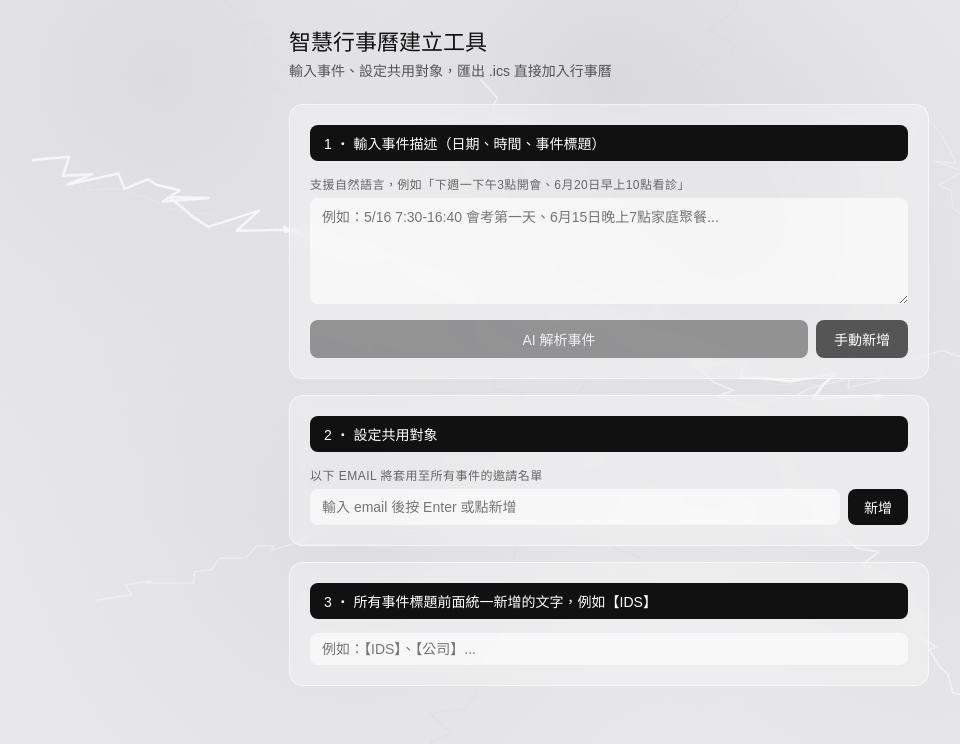
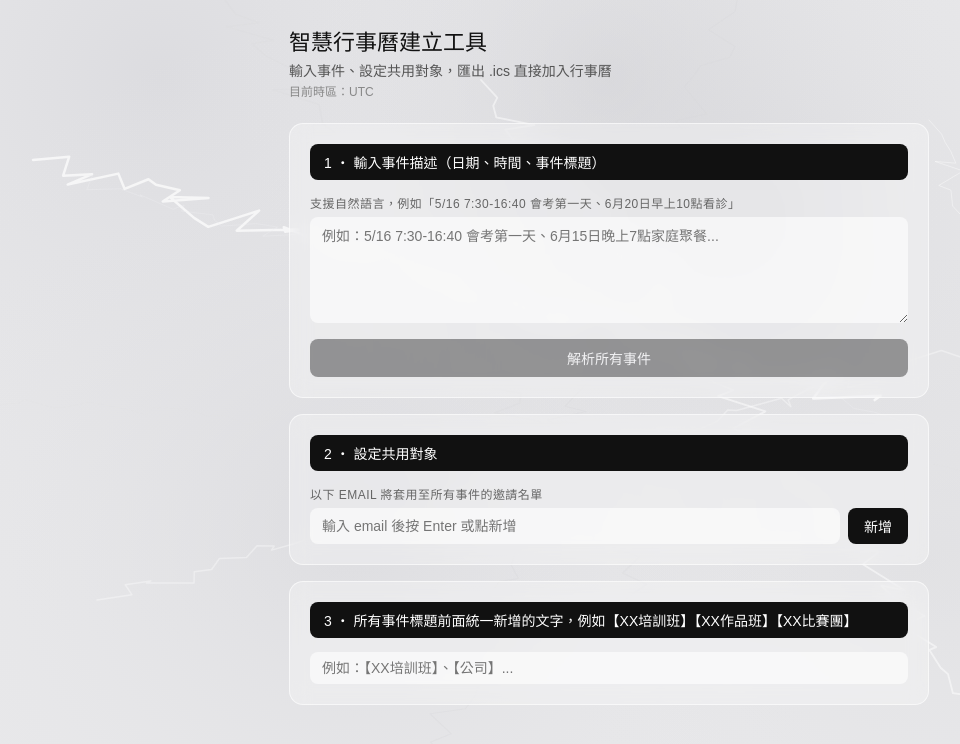
Before and after one commit to amodesign22/smart-calendar, a React (Vite) app: page / in a window 1280 px wide. Shown: the top 744 px of the page, without its empty margins (31-991 px from the left). Built offline with nearby package versions, Linux system fonts and the light colour scheme.

Commit message:
Update App.jsx

```diff
--- a/src/App.jsx
+++ b/src/App.jsx
@@ -2,14 +2,24 @@ import { useState, useEffect, useRef } from "react"
 
 const MODEL = "claude-sonnet-4-20250514"
 
-function parseICSDate(dt) {
+function getUserTimezone() {
+  return Intl.DateTimeFormat().resolvedOptions().timeZone
+}
+
+function parseICSDate(dt, tz) {
   return new Date(dt).toISOString().replace(/[-:]/g, "").split(".")[0] + "Z"
 }
 
 function generateICS(events, attendees) {
+  const tz = getUserTimezone()
   const lines = ["BEGIN:VCALENDAR","VERSION:2.0","PRODID:-//SmartCalendar//EN","CALSCALE:GREGORIAN","METHOD:REQUEST"]
   for (const ev of events) {
     const uid = Date.now() + "-" + Math.random().toString(36).slice(2) + "@smartcal"
+    const startDate = new Date(ev.start)
+    const reminderDate = new Date(startDate)
+    reminderDate.setDate(reminderDate.getDate() - 1)
+    reminderDate.setHours(9, 0, 0, 0)
+
     lines.push("BEGIN:VEVENT")
     lines.push("UID:" + uid)
     lines.push("SUMMARY:" + ev.title)
@@ -20,6 +30,11 @@ function generateICS(events, attendees) {
       if (email.trim()) lines.push("ATTENDEE;RSVP=TRUE:mailto:" + email.trim())
     }
     lines.push("ORGANIZER:mailto:organizer@smartcal")
+    lines.push("BEGIN:VALARM")
+    lines.push("TRIGGER;VALUE=DATE-TIME:" + parseICSDate(reminderDate.toISOString()))
+    lines.push("ACTION:DISPLAY")
+    lines.push("DESCRIPTION:提醒：" + ev.title)
+    lines.push("END:VALARM")
     lines.push("END:VEVENT")
   }
   lines.push("END:VCALENDAR")
@@ -34,6 +49,19 @@ function downloadICS(events, attendees) {
   a.download = "events.ics"
   a.click()
   URL.revokeObjectURL(url)
+}
+
+function addAllToGoogleCalendar(events, prefix) {
+  for (let i = 0; i < events.length; i++) {
+    const ev = events[i]
+    const title = encodeURIComponent(prefix + ev.title)
+    const start = ev.start.replace(/[-:]/g, "").replace("T", "T").slice(0, 15)
+    const end = ev.end.replace(/[-:]/g, "").replace("T", "T").slice(0, 15)
+    const details = encodeURIComponent(ev.description || "")
+    const tz = encodeURIComponent(getUserTimezone())
+    const url = "https://calendar.google.com/calendar/render?action=TEMPLATE&text=" + title + "&dates=" + start + "/" + end + "&details=" + details + "&ctz=" + tz
+    setTimeout(function() { window.open(url, "_blank") }, i * 800)
+  }
 }
 
 function MarbleCanvas() {
@@ -122,6 +150,7 @@ const blackBarStyle = {
 }
 
 const accentCoral = "#D85A30"
+const accentBlue = "#1a73e8"
 
 function EmailTag(props) {
   return (
@@ -171,6 +200,7 @@ export default function App() {
   const [attendees, setAttendees] = useState([])
   const [emailInput, setEmailInput] = useState("")
   const [prefix, setPrefix] = useState("")
+  const [timezone] = useState(getUserTimezone())
 
   function addAttendee() {
     const e = emailInput.trim()
@@ -187,13 +217,6 @@ export default function App() {
     setEvents(function(evs){ return evs.filter(function(_, i){ return i !== idx }) })
   }
 
-  function addBlankEvent() {
-    const now = new Date()
-    function pad(n){ return String(n).padStart(2, "0") }
-    function fmt(d){ return d.getFullYear() + "-" + pad(d.getMonth()+1) + "-" + pad(d.getDate()) + "T" + pad(d.getHours()) + ":" + pad(d.getMinutes()) }
-    setEvents(function(evs){ return evs.concat([{title:"新事件", start:fmt(now), end:fmt(new Date(now.getTime()+3600000)), description:""}]) })
-  }
-
   function parseWithAI() {
     if (!input.trim()) return
     setLoading(true)
@@ -207,7 +230,7 @@ export default function App() {
         max_tokens: 1000,
         messages: [{
           role: "user",
-          content: "Today is " + today + ". Parse the following text and extract all calendar events. Return ONLY a valid JSON array, no markdown, no explanation. Each object: title (string), start (ISO datetime), end (ISO datetime, default +1hr), description (string).\n\nText:\n" + input
+          content: "Today is " + today + ". User timezone: " + timezone + ". Parse the following text and extract all calendar events. Return ONLY a valid JSON array, no markdown, no explanation. Each object: title (string), start (ISO datetime in local time), end (ISO datetime in local time, default +1hr), description (string).\n\nText:\n" + input
         }]
       })
     })
@@ -242,28 +265,27 @@ export default function App() {
 
         <div style={{marginBottom:24}}>
           <h2 style={{fontSize:22,fontWeight:500,margin:"0 0 4px",color:"#111"}}>智慧行事曆建立工具</h2>
-          <p style={{fontSize:14,color:"#555",margin:0}}>輸入事件、設定共用對象，匯出 .ics 直接加入行事曆</p>
+          <p style={{fontSize:14,color:"#555",margin:"0 0 2px"}}>輸入事件、設定共用對象，匯出 .ics 直接加入行事曆</p>
+          <p style={{fontSize:12,color:"#888",margin:0}}>目前時區：{timezone}</p>
         </div>
 
+        {/* Step 1 */}
         <div style={sectionStyle}>
           <div style={blackBarStyle}>1 ‧ 輸入事件描述（日期、時間、事件標題）</div>
-          <label style={labelStyle}>支援自然語言，例如「下週一下午3點開會、6月20日早上10點看診」</label>
+          <label style={labelStyle}>支援自然語言，例如「5/16 7:30-16:40 會考第一天、6月20日早上10點看診」</label>
           <textarea value={input} onChange={function(e){ setInput(e.target.value) }} rows={4}
             placeholder="例如：5/16 7:30-16:40 會考第一天、6月15日晚上7點家庭聚餐..."
             style={Object.assign({}, inputStyle, {resize:"vertical", lineHeight:1.6})} />
           {error && <p style={{color:"#c0392b",fontSize:13,margin:"6px 0 0"}}>{error}</p>}
-          <div style={{display:"flex",gap:8,marginTop:12}}>
+          <div style={{marginTop:12}}>
             <button onClick={parseWithAI} disabled={loading || !input.trim()}
-              style={{flex:1,padding:"9px 0",fontSize:14,cursor:loading?"wait":"pointer",background:"#111",color:"#fff",border:"none",borderRadius:8,fontWeight:500,opacity:(!input.trim()||loading)?0.4:1}}>
-              {loading ? "AI 解析中..." : "AI 解析事件"}
-            </button>
-            <button onClick={addBlankEvent}
-              style={{padding:"9px 18px",fontSize:14,cursor:"pointer",background:"#555",color:"#fff",border:"none",borderRadius:8,fontWeight:500}}>
-              手動新增
+              style={{width:"100%",padding:"9px 0",fontSize:14,cursor:loading?"wait":"pointer",background:"#111",color:"#fff",border:"none",borderRadius:8,fontWeight:500,opacity:(!input.trim()||loading)?0.4:1}}>
+              {loading ? "解析中..." : "解析所有事件"}
             </button>
           </div>
         </div>
 
+        {/* Step 2 */}
         <div style={sectionStyle}>
           <div style={blackBarStyle}>2 ‧ 設定共用對象</div>
           <label style={labelStyle}>以下 Email 將套用至所有事件的邀請名單</label>
@@ -285,10 +307,11 @@ export default function App() {
           </div>
         </div>
 
+        {/* Step 3 */}
         <div style={sectionStyle}>
-          <div style={blackBarStyle}>3 ‧ 所有事件標題前面統一新增的文字，例如【IDS】</div>
+          <div style={blackBarStyle}>3 ‧ 所有事件標題前面統一新增的文字，例如【XX培訓班】【XX作品班】【XX比賽團】</div>
           <input value={prefix} onChange={function(e){ setPrefix(e.target.value) }}
-            placeholder="例如：【IDS】、【公司】..." style={inputStyle} />
+            placeholder="例如：【XX培訓班】、【公司】..." style={inputStyle} />
           {prefix && events.length > 0 && (
             <p style={{fontSize:13,color:"#666",margin:"8px 0 0"}}>
               預覽：<span style={{color:"#111",fontWeight:500}}>{prefix}{events[0] && events[0].title}</span>
@@ -296,27 +319,39 @@ export default function App() {
           )}
         </div>
 
+        {/* Step 4 */}
         {events.length > 0 && (
           <div style={sectionStyle}>
-            <div style={{display:"flex",alignItems:"center",justifyContent:"space-between",marginBottom:14}}>
-              <div style={Object.assign({}, blackBarStyle, {background:accentCoral,marginBottom:0,flex:1,marginRight:10})}>
-                4 ‧ 確認事件清單
-                <span style={{marginLeft:8,fontSize:12,background:"rgba(255,255,255,0.25)",borderRadius:99,padding:"1px 8px"}}>{events.length} 筆</span>
-              </div>
-              <button onClick={function(){ downloadICS(events.map(function(ev){ return Object.assign({}, ev, {title:prefix+ev.title}) }), attendees) }}
-                style={{padding:"8px 18px",fontSize:13,cursor:"pointer",background:accentCoral,color:"#fff",border:"none",borderRadius:8,fontWeight:500,whiteSpace:"nowrap"}}>
-                匯出 .ics
-              </button>
+            <div style={Object.assign({}, blackBarStyle, {background:accentCoral})}>
+              4 ‧ 確認事件清單
+              <span style={{marginLeft:8,fontSize:12,background:"rgba(255,255,255,0.25)",borderRadius:99,padding:"1px 8px"}}>{events.length} 筆</span>
             </div>
+
             {events.map(function(ev, i){
               return <EventCard key={i} ev={ev} idx={i} onChange={updateEvent} onRemove={removeEvent} prefix={prefix} />
             })}
-            <div style={{display:"flex",justifyContent:"flex-end",marginTop:8}}>
+
+            {/* 加入 Google 日曆 */}
+            <button
+              onClick={function(){ addAllToGoogleCalendar(events.map(function(ev){ return Object.assign({}, ev, {title:prefix+ev.title}) }), prefix) }}
+              style={{width:"100%",padding:"10px 0",fontSize:14,cursor:"pointer",background:accentBlue,color:"#fff",border:"none",borderRadius:8,fontWeight:500,marginTop:8,marginBottom:10}}>
+              加入 Google 日曆（共 {events.length} 筆）
+            </button>
+
+            {/* 提醒備註 */}
+            <div style={{background:"rgba(255,255,255,0.5)",borderRadius:8,padding:"10px 14px",marginBottom:10}}>
+              <p style={{fontSize:13,color:"#555",margin:"0 0 8px"}}>
+                如需加入提醒設定，請下載 .ics 檔匯入日曆
+              </p>
               <button onClick={function(){ downloadICS(events.map(function(ev){ return Object.assign({}, ev, {title:prefix+ev.title}) }), attendees) }}
-                style={{fontSize:14,padding:"10px 32px",cursor:"pointer",background:accentCoral,color:"#fff",border:"none",borderRadius:8,fontWeight:500}}>
-                匯出 .ics 行事曆
+                style={{padding:"7px 16px",fontSize:13,cursor:"pointer",background:"#555",color:"#fff",border:"none",borderRadius:8,fontWeight:500}}>
+                下載 .ics 檔
               </button>
+              <p style={{fontSize:12,color:"#999",margin:"8px 0 0"}}>
+                使用自動加入 Google 日曆是沒有提醒功能的哦
+              </p>
             </div>
+
           </div>
         )}
 
```
